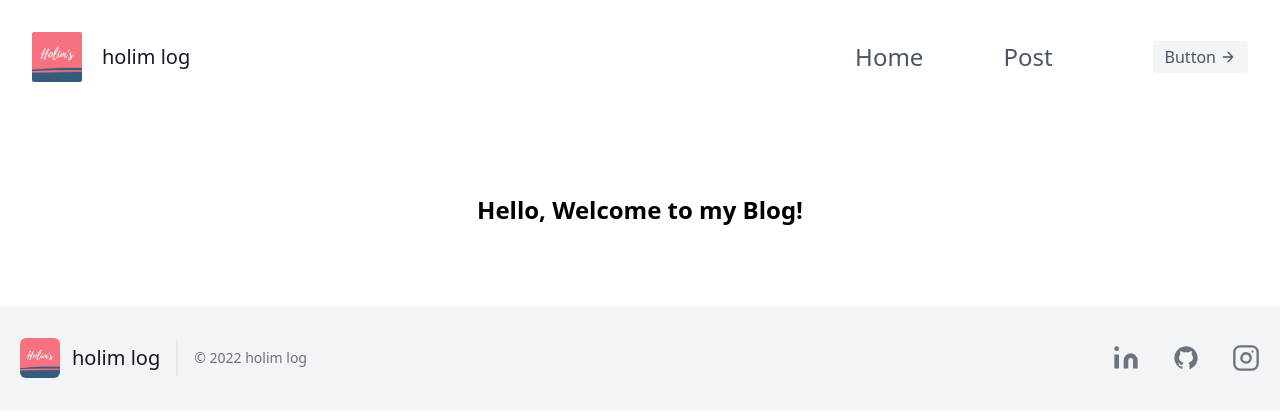
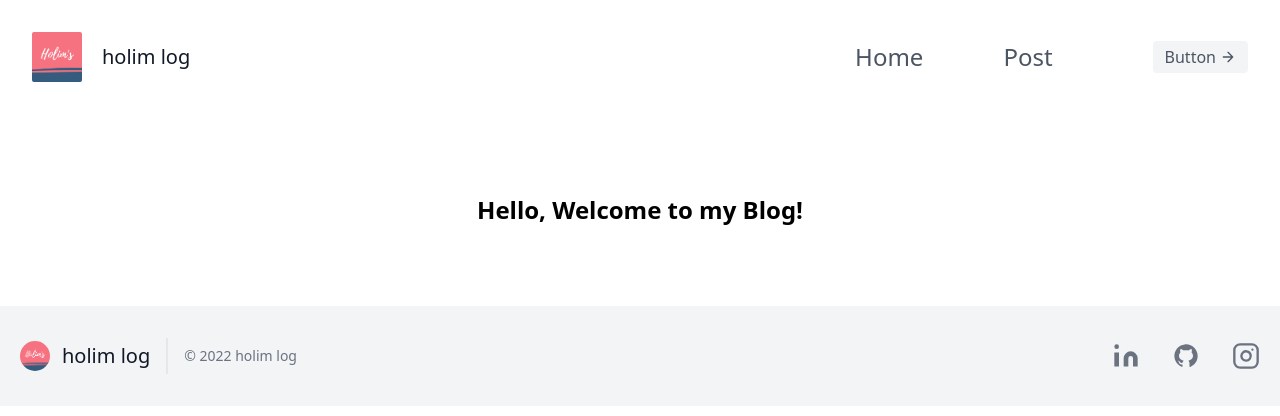
Before and after one commit to lhk3337/holimBlog, a Next.js app: page / in a window 1280 px wide. Shown: the top 416 px of the page. Built offline with nearby package versions, Linux system fonts and the light colour scheme.

Commit message:
[FIX] Footer logo image 크기 변경

```diff
--- a/components/footer.tsx
+++ b/components/footer.tsx
@@ -8,7 +8,7 @@ export default function Footer() {
       <div className="container px-5 py-8 mx-auto flex items-center sm:flex-row flex-col">
         <Link href="/">
           <a className="flex title-font font-medium items-center md:justify-start justify-center text-gray-900">
-            <Image src={favicon} width={40} height={40} className="rounded-md" alt="logo" />
+            <Image src={favicon} width={30} height={30} className="rounded-full" alt="logo" />
             <span className="ml-3 text-xl">holim log</span>
           </a>
         </Link>
```
